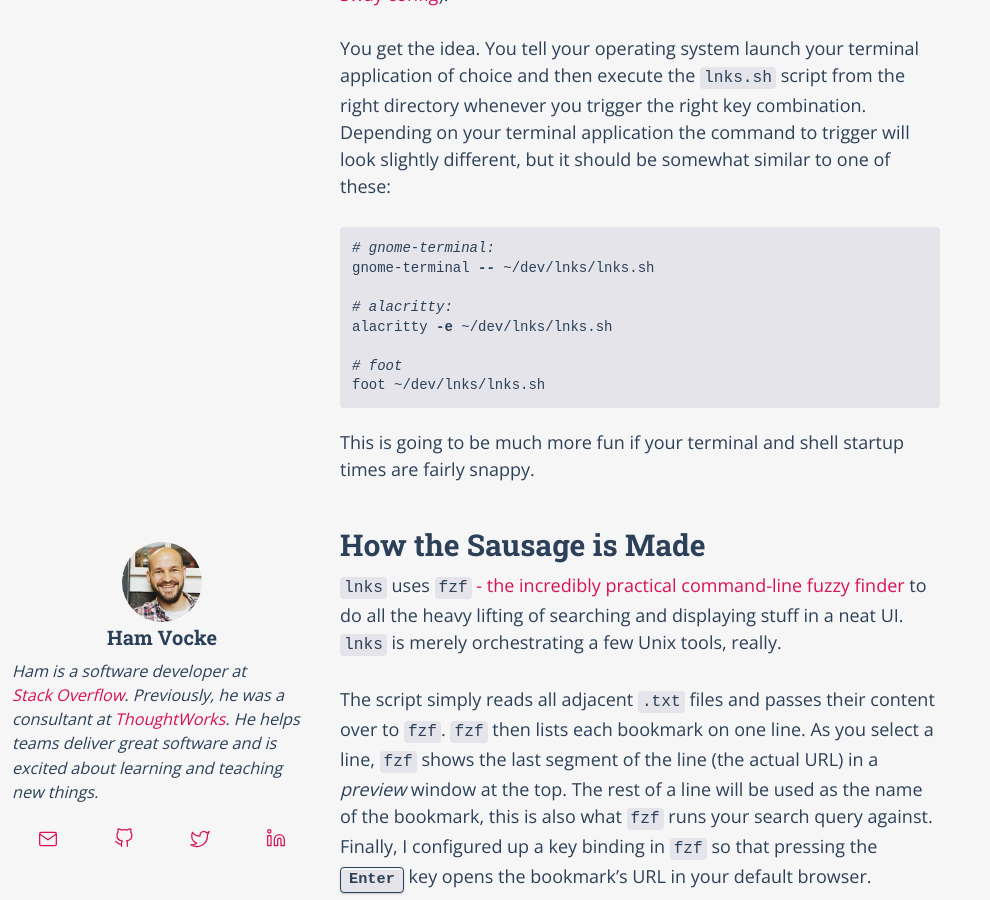
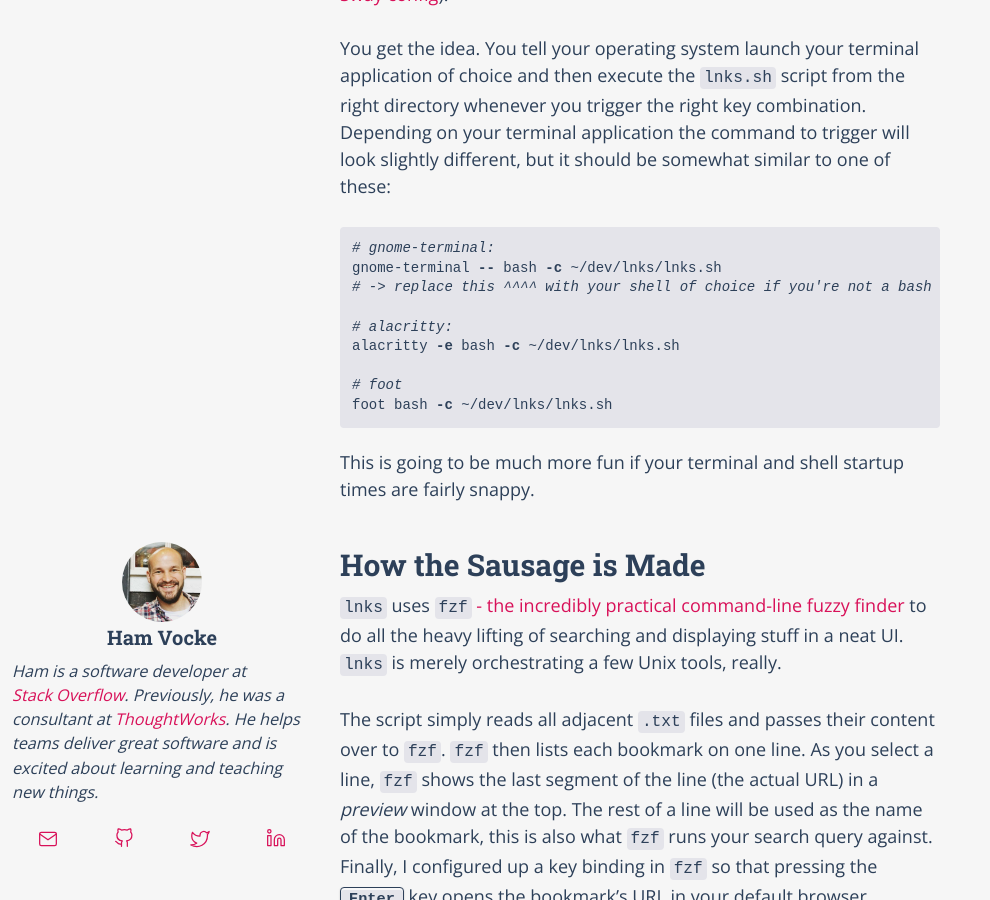
Before and after one commit to hamvocke/hamvocke.github.io, a Jekyll site: the page built from _posts/2022-10-31-lnks-command-line-bookmarks.md, in a window 1280 px wide and 900 px high, scrolled down 3367 px. Shown: the whole window, without its empty margins (0-990 px from the left). Built offline with Jekyll 4.4.1, drawn with Linux system fonts in a browser that asks for light colours.

Commit message:
update code snippets

````diff
--- a/_posts/2022-10-31-lnks-command-line-bookmarks.md
+++ b/_posts/2022-10-31-lnks-command-line-bookmarks.md
@@ -74,13 +74,14 @@ You get the idea. You tell your operating system launch your terminal applicatio
 
 ```bash
 # gnome-terminal:
-gnome-terminal -- ~/dev/lnks/lnks.sh
+gnome-terminal -- bash -c ~/dev/lnks/lnks.sh
+# -> replace this ^^^^ with your shell of choice if you're not a bash user
 
 # alacritty:
-alacritty -e ~/dev/lnks/lnks.sh
+alacritty -e bash -c ~/dev/lnks/lnks.sh
 
 # foot
-foot ~/dev/lnks/lnks.sh
+foot bash -c ~/dev/lnks/lnks.sh
 ```
 
 This is going to be much more fun if your terminal and shell startup times are fairly snappy.
````
